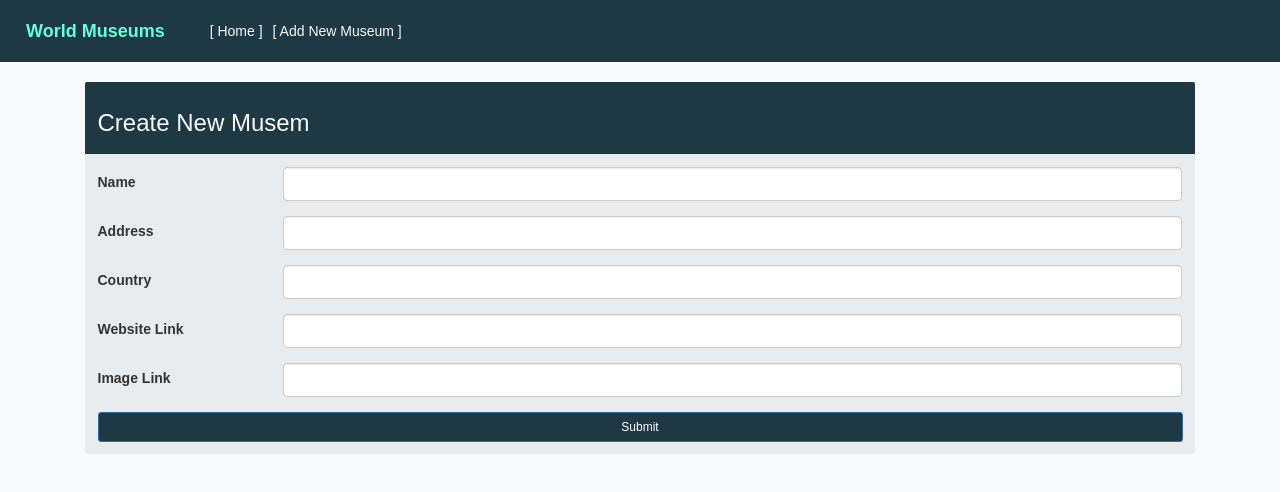
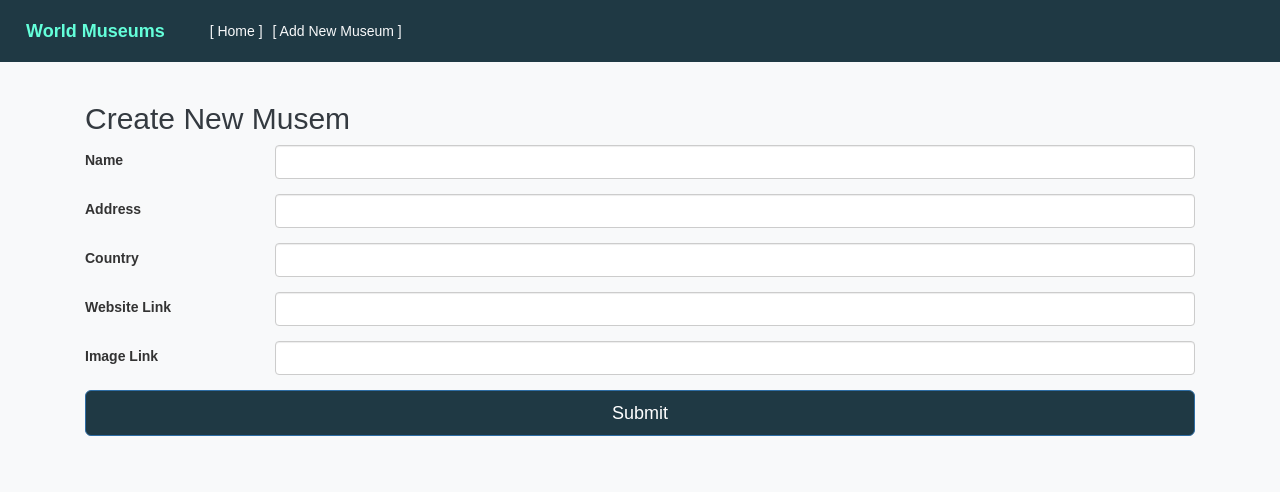
Before and after one commit to bingnayang/World_Museum, an Angular app in the folder worldmuseum-frontend/: page /create-museum in a window 1280 px wide. Shown: the top 492 px of the page. Built offline with nearby package versions, Linux system fonts and the light colour scheme; a web font is replaced by a local one.

Commit message:
connecting angular with create museum RESP API, add required to form

```diff
--- a/worldmuseum-frontend/src/app/create-museum/create-museum.component.html
+++ b/worldmuseum-frontend/src/app/create-museum/create-museum.component.html
@@ -1,41 +1,36 @@
-<div class="card">
-    <div class="card-header" style="background-color: #1F3944;">
-      <h3 class="text-light">Create New Musem</h3>
-    </div>
-    <div class="card-body" style="background-color: #e9ecef;">
+<h2 class="text-dark">Create New Musem</h2>
+
 <form (ngSubmit)="onSubmit()">
     <div class="form-group row">
         <label for="name" class="col-sm-2 col-form-label">Name</label>
         <div class="col-sm-10">
-                    <input type="text" class="form-control" id="name" name="name" [(ngModel)] = "museum.name">
+            <input type="text" class="form-control" id="name" name="name" [(ngModel)]="museum.name" required>
         </div>
     </div>
     <div class="form-group row">
         <label for="address" class="col-sm-2 col-form-label">Address</label>
         <div class="col-sm-10">
-                    <input type="text" class="form-control" id="address" name="address" [(ngModel)] = "museum.address">
+            <input type="text" class="form-control" id="address" name="address" [(ngModel)]="museum.address" required>
         </div>
     </div>
     <div class="form-group row">
         <label for="country" class="col-sm-2 col-form-label">Country</label>
         <div class="col-sm-10">
-                    <input type="text" class="form-control" id="country" name="country" [(ngModel)] = "museum.country">
+            <input type="text" class="form-control" id="country" name="country" [(ngModel)]="museum.country" required>
         </div>
     </div>
 
     <div class="form-group row">
         <label for="website" class="col-sm-2 col-form-label">Website Link</label>
         <div class="col-sm-10">
-                    <input type="text" class="form-control" id="website" name="website" [(ngModel)] = "museum.website">
+            <input type="text" class="form-control" id="website" name="website" [(ngModel)]="museum.website" required>
         </div>
     </div>
     <div class="form-group row">
         <label for="image" class="col-sm-2 col-form-label">Image Link</label>
         <div class="col-sm-10">
-                    <input type="text" class="form-control" id="image" name="image_link" [(ngModel)] = "museum.image_link">
+            <input type="text" class="form-control" id="image" name="image_link" [(ngModel)]="museum.image_link" required>
         </div>
     </div>
-            <button type="submit" class="btn btn-primary btn-sm btn-block" style="background-color: #1F3944;">Submit</button>
+    <button type="submit" class="btn btn-primary btn-lg btn-block" style="background-color: #1F3944;">Submit</button>
 </form>
-    </div>
-  </div>
--- a/worldmuseum-frontend/src/app/create-museum/create-museum.component.ts
+++ b/worldmuseum-frontend/src/app/create-museum/create-museum.component.ts
@@ -1,5 +1,7 @@
 import { Component, OnInit } from '@angular/core';
+import { Router } from '@angular/router';
 import { Museum } from '../museum';
+import { MuseumService } from '../museum.service';
 
 @Component({
   selector: 'app-create-museum',
@@ -9,13 +11,25 @@ import { Museum } from '../museum';
 export class CreateMuseumComponent implements OnInit {
   museum: Museum = new Museum();
 
-  constructor() { }
+  // Inject museumService and router
+  constructor(private museumService: MuseumService, private router: Router) { }
 
   ngOnInit(): void {
   }
 
+  goToMuseumList(){
+    this.router.navigate(['/museums']);
+  }
+
   onSubmit(){
     console.log(this.museum)
+    this.saveMuseum();
   }
 
+  saveMuseum(){
+    this.museumService.createMuseum(this.museum).subscribe(data => {
+      console.log(data);
+      this.goToMuseumList();
+    }, error => console.log(error));
+  }
 }
--- a/worldmuseum-frontend/src/app/museum.service.ts
+++ b/worldmuseum-frontend/src/app/museum.service.ts
@@ -13,4 +13,8 @@ export class MuseumService {
   getMuseumList(): Observable<Museum[]>{
     return this.httpClient.get<Museum[]>(`${this.baseURL}`);
   }
+
+  createMuseum(museum: Museum): Observable<Object>{
+    return this.httpClient.post(`${this.baseURL}`,museum);
+  }
 }
```
Lines whose indentation alone changed are shown as unchanged.
